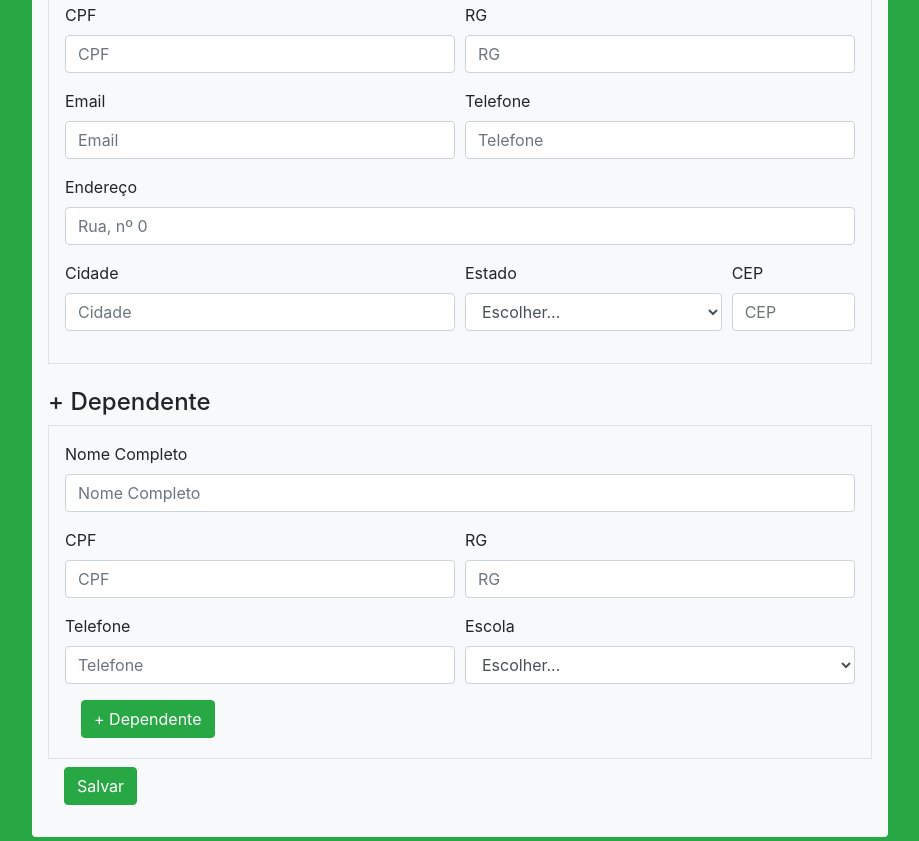
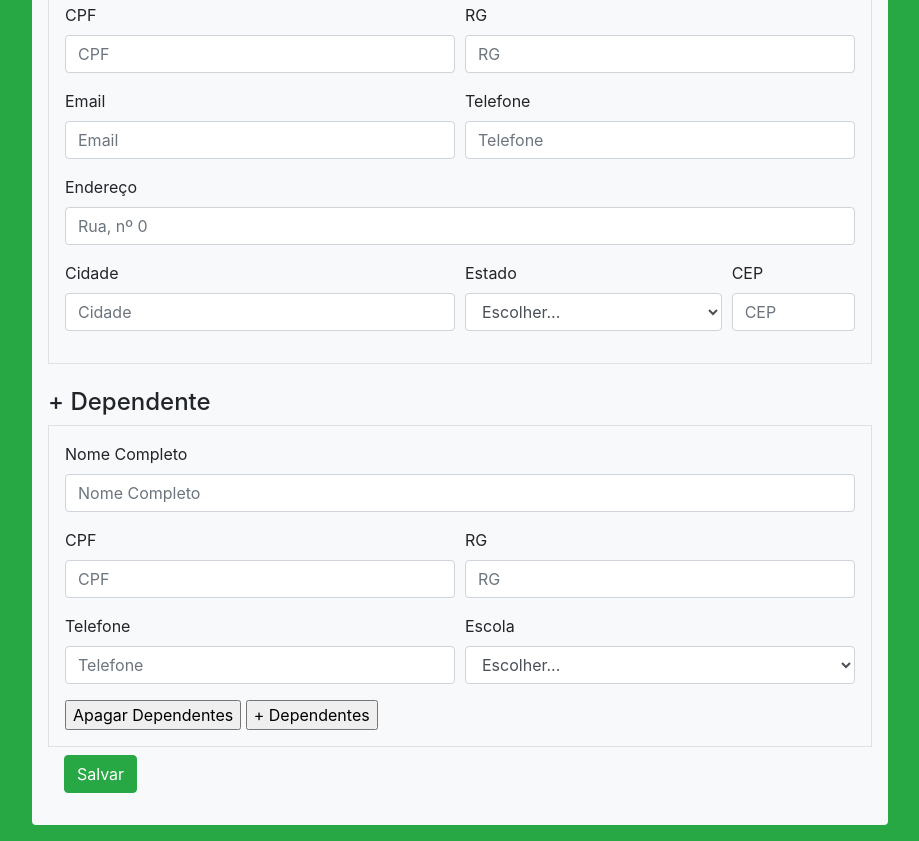
Before and after one commit to isadorariegert/projeto-usjt, a plain HTML site: page projeto.v2/telas-pai/cadastro.html in a window 1280 px wide. Shown: the part 637-1478 px from the top of the page, without its empty margins (180-1099 px from the left). Drawn offline with nearby package versions, Linux system fonts and the light colour scheme.

Commit message:
Update cadastro.html
aditado trecho do código - botão savar

```diff
--- a/projeto.v2/telas-pai/cadastro.html
+++ b/projeto.v2/telas-pai/cadastro.html
@@ -153,8 +153,11 @@
             </div>
 
             </br>
+
+
+            <div id="origem">
             <h4>+ Dependente</h4>
-
+            <form>
             <div class="border p-sm-3">
                 <div class="form-group">
                 <label for="inputName">Nome Completo</label>
@@ -188,14 +191,27 @@
                     </div>
                 </div>
 
-                <div class="row form-group ml-sm-3 mb-sm-1">
-                    <button type="submit" class="btn btn-success">+ Dependente</button>
-                </div>
+
+                   <div id="mais_dependente">
+              <input type="reset" onclick="removerCampos(this);" value="Apagar Dependentes">
+              <input type='button' onclick="duplicarCampos();" value='+ Dependentes' id="dados-aut-button"/>
+              <br/>
+              <div id="divTeste"> </div>
             </div>
-            <div class="row form-group ml-sm-3 mt-sm-2">
-                <button type="submit" class="btn btn-success">Salvar</button>
+
             </div>
+
         </form>
+
+        <div id="destino">
+        </div>
+
+        </div>
+
+        <div class="row form-group ml-sm-3 mt-sm-2">
+            <button type="submit" class="btn btn-success">Salvar</button>
+        </div>
+    </div>
     </div>
 
         <!-- adicionando mais escolas. Vide arquivo JS -->
```
